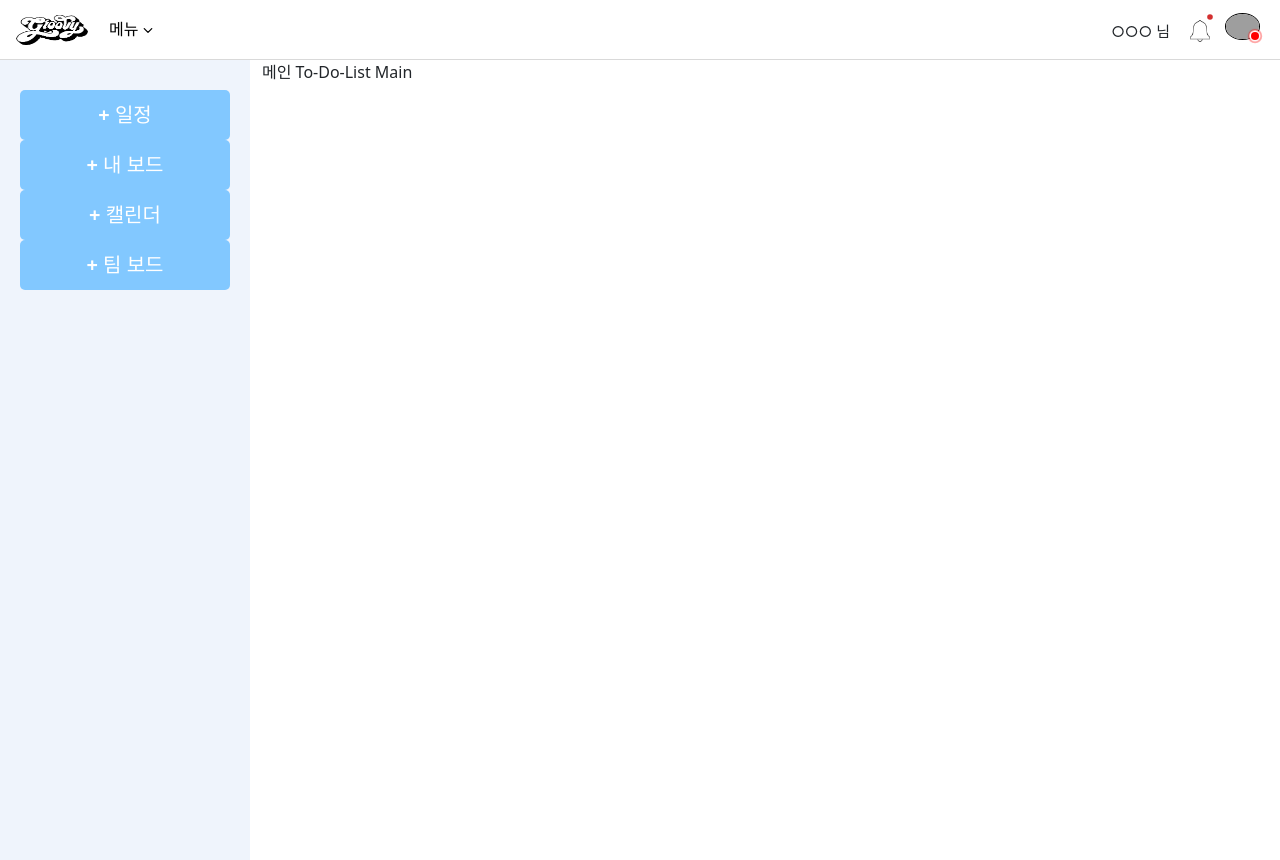
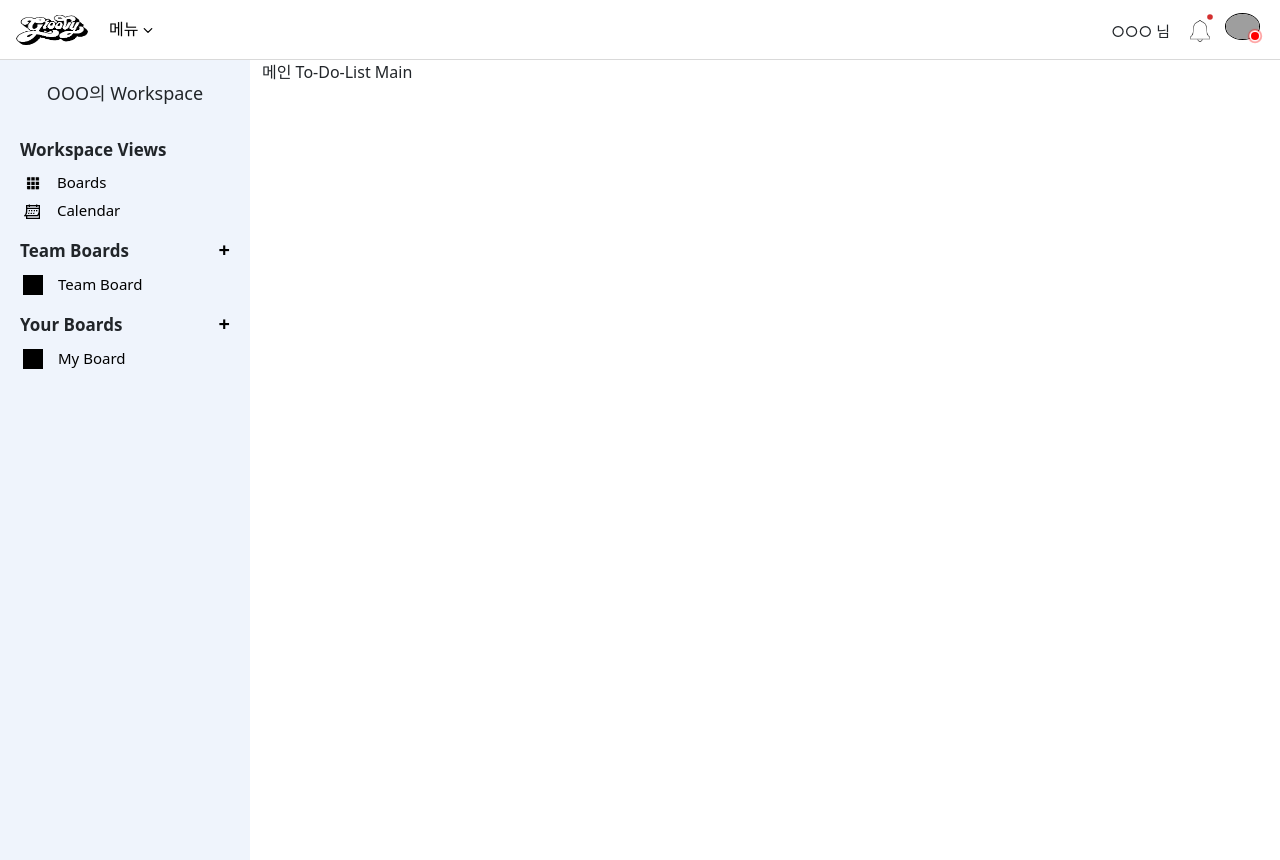
Before and after one commit to hipese/Groovy_React, a React (Create React App) app: page /list in a window 1280 px wide. Built offline with nearby package versions, Linux system fonts and the light colour scheme; grey boxes are pictures that could not be loaded.

Commit message:
GROOV-37 TODOLIST SLIDEBAR MODIFIED

```diff
--- a/src/App.css
+++ b/src/App.css
@@ -20,6 +20,7 @@ body {
     z-index: -1;
     margin: 0px;
     float: left;
+    overflow: auto;
 }
 
 .MainContainer {
--- a/src/pages/Calendar/Calendar.js
+++ b/src/pages/Calendar/Calendar.js
@@ -7,8 +7,7 @@ const Calendar = () => {
   return (
     <div className={style.CalendarContainer}>
       <h1>Calendar</h1>
-      <br />zzzz<br />zzzz<br />zzzz<br />zzzz<br />zzzz<br />zzzz<br />zzzz<br />zzzz<br />zzzz<br />zzzz<br />zzzz<br />zzzz<br />zzzz<br />zzzz<br />zzzz<br />zzzz<br />zzzz<br />zzzz<br />zzzz<br />zzzz<br />zzzz<br />zzzz<br />zzzz<br />zzzz<br />zzzz<br />zzzz<br />zzzz<br />zzzz<br />zzzz<br />zzzz<br />zzzz<br />zzzz<br />zzzz<br />zzzz<br />zzzz<br />zzzz<br />zzzz<br />zzzz<br />zzzz<br />zzzz<br />zzzz<br />zzzz<br />zzzz
-    </div>
+      </div>
   );
 };
 export default Calendar;
--- a/src/pages/Main/components/SlideBar/SlideBar/Calendar/CalendarSlide.js
+++ b/src/pages/Main/components/SlideBar/SlideBar/Calendar/CalendarSlide.js
@@ -1,31 +1,22 @@
     import styled from "styled-components";
     import { Routes, Route, Link } from "react-router-dom";
-    import style from "./CalendarSlide.module.css";
+    import style from "../SlideBar.module.css";
+    import styles from "./CalendarSlide.module.css";
 
     const CalendarWrite = () => {
         return (
-            <div className={style.CalendarSlide}>
-                <Link to="">
-                    <button className={style.btn}>
-                        <strong>+</strong> 캘린더
-                    </button>
-                </Link>
-                <Link to="Calendar2">
-                    <button className={style.btn}>
-                        <strong>+</strong> 일정
-                    </button>
-                </Link>
-                <Link to="Calendar3">
-                    <button className={style.btn}>
-                        <strong>+</strong> 일정2
-                    </button>
-                </Link>
-                <Link to="Calendar4">
-                    <button className={style.btn}>
-                        <strong>+</strong> 일정3
-                    </button>
-                </Link>
+            <div>
+                <button className={style.btn}>
+                    <strong>+</strong> 일정 추가
+                </button>
+                <div className={styles.Calendar}>
+                     캘린더 들어갈 자리
+                </div>
+                <div className={styles.MyCalendar}>
+                    내 캘린더
+                </div>
             </div>
+
         );
     };
 
--- a/src/pages/Main/components/SlideBar/SlideBar/Calendar/CalendarSlide.module.css
+++ b/src/pages/Main/components/SlideBar/SlideBar/Calendar/CalendarSlide.module.css
@@ -0,0 +1,5 @@
+.Calendar {
+    width: 100%;
+    position: relative;
+    top: 50px;
+}
--- a/src/pages/Main/components/SlideBar/SlideBar/ToDoList/ToDoListSlide.js
+++ b/src/pages/Main/components/SlideBar/SlideBar/ToDoList/ToDoListSlide.js
@@ -1,31 +1,61 @@
-import style from "../SlideBar.module.css";
+import styles from "./ToDoListSlide.module.css";
 import { Link, Route, Routes } from "react-router-dom";
+import calendar from "./assets/calendar.png";
+import grid from "./assets/grid.png";
 
 const ToDoListSlide = () => {
     return (
-        <div className={style.ToDoListSlide}>
+        <div>
+            <div className={styles.workspace}>
+                {`OOO의 Workspace`}
+            </div>
+            <div className={styles.selectTitle}>
+                Workspace Views
+            </div>
             <Link to="">
-                <button className={style.btn}>
-                    <strong>+</strong> 일정
-                </button>
-            </Link>
-            <Link to="ToDoListBoard">
-                <button className={style.btn}>
-                    <strong>+</strong> 내 보드
-                </button>
+                <div className={styles.select}>
+                    <img src={grid} alt="where..?" width={"20px"} height={"20px"} /> <span className={styles.selectMenu}>Boards</span>
+                </div>
             </Link>
             <Link to="ToDoListCalendar">
-                <button className={style.btn}>
-                    <strong>+</strong> 캘린더
-                </button>
+                <div className={styles.select}>
+                    <img src={calendar} alt="where..?" width={"20px"} height={"20px"} /> <span className={styles.selectMenu}>Calendar</span>
+                </div>
             </Link>
+            <div className={styles.selectTitle}>
+                Team Boards <span className={styles.selectDown}><button className={styles.btn}>+</button></span>
+            </div>
             <Link to="ToDoListTeam">
-                <button className={style.btn}>
-                    <strong>+</strong> 팀 보드
-                </button>
+                <div className={styles.select}>
+                    <div className={styles.colorbox}></div> <span className={styles.selectMenu}>Team Board</span>
+                </div>
+            </Link>
+            <div className={styles.selectTitle}>
+                Your Boards <span className={styles.selectDown}><button className={styles.btn}>+</button></span>
+            </div>
+            <Link to="ToDoListBoard">
+                <div className={styles.select}>
+                    <div className={styles.colorbox}></div> <span className={styles.selectMenu}>My Board</span>
+                </div>
             </Link>
         </div>
     );
 };
 
 export default ToDoListSlide;
+
+            // <Link to="ToDoListBoard">
+            //     <button className={style.btn}>
+            //         <strong>+</strong> 내 보드
+            //     </button>
+            // </Link>
+            // <Link to="ToDoListCalendar">
+            //     <button className={style.btn}>
+            //         <strong>+</strong> 캘린더
+            //     </button>
+            // </Link>
+            // <Link to="ToDoListTeam">
+            //     <button className={style.btn}>
+            //         <strong>+</strong> 팀 보드
+            //     </button>
+            // </Link>
--- a/src/pages/Main/components/SlideBar/SlideBar/ToDoList/ToDoListSlide.module.css
+++ b/src/pages/Main/components/SlideBar/SlideBar/ToDoList/ToDoListSlide.module.css
@@ -0,0 +1,60 @@
+.workspace {
+    display: flex;
+    flex-direction: column;
+    align-items: center;
+    padding-top: 20px;
+    padding-bottom: 20px;
+    font-size: 18px;
+    margin-right: 0px;
+}
+
+.selectTitle {
+    width: 100%;
+    font-size: 17px;
+    margin-top: 10px;
+    margin-bottom: 5px;
+    font-weight: bold;
+}
+
+.select {
+    width: 100%;
+    font-size: 15px;
+    text-decoration: none;
+    padding: 3px;
+}
+
+a {
+    color: black;
+    text-decoration: none;
+}
+
+.selectMenu {
+    margin-left: 10px;
+}
+
+.select:hover {
+    background-color: rgb(255, 255, 255);
+}
+
+.selectDown {
+    width: 100%;
+    font-size: 20px;
+
+}
+
+.btn {
+    border: none;
+    background-color: rgba(0, 0, 0, 0);
+    padding: 0;
+    float: right;
+    font-weight: bold;
+}
+
+.colorbox {
+    width: 20px;
+    height: 20px;
+    background-color: black;
+    float: left;
+    margin-top: 2px;
+    margin-right: 5px;
+}
```
Also changed, not shown: src/pages/Main/components/SlideBar/SlideBar/ToDoList/assets/calendar.png (added), src/pages/Main/components/SlideBar/SlideBar/ToDoList/assets/grid.png (added).
